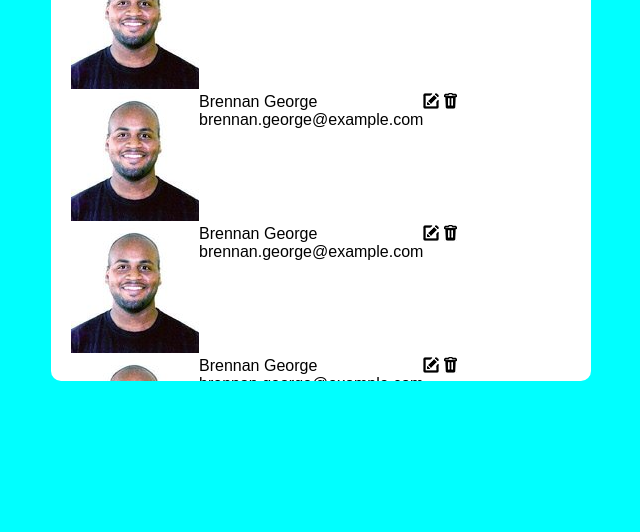
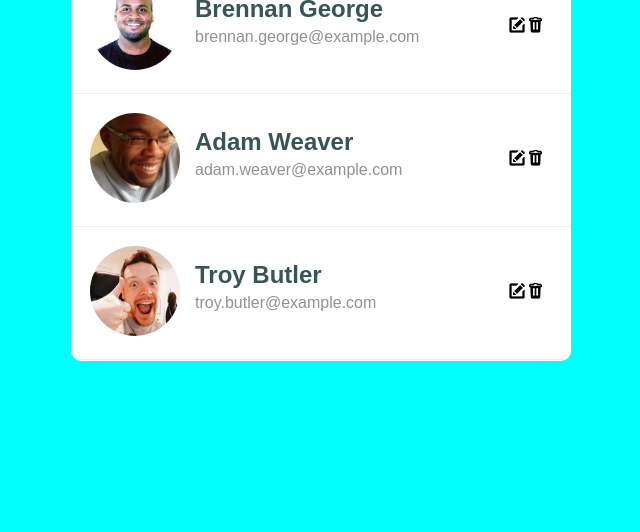
Before and after one commit to guigaldino/projeto-contatos-socias, a plain HTML site: page index.html in a window 1280 px wide. Shown: the part 268-800 px from the top of the page, without its empty margins (319-959 px from the left). Drawn offline with Linux system fonts and the light colour scheme.

Commit message:
Estilos das listas aplicados

```diff
--- a/estilo/style.css
+++ b/estilo/style.css
@@ -24,7 +24,6 @@ h1.titulo{
 
 div#lista-contatos{
     background-color: white;
-    padding: 20px;
     width: 90%;
     max-width: 500px;
     max-height: 400px;
@@ -32,6 +31,39 @@ div#lista-contatos{
     border-radius: 10px;
 }
 
+div#lista-contatos ul{
+    list-style-type: none;
+    padding-left: 0;
+}
+
 #item{
     display: flex;
+    border-bottom: 1px solid #eee;
+    padding: 19px;
 }
+
+.item-imagem img{
+    width: 90px;
+    border-radius: 50%;
+}
+
+.item-content{
+    padding: 15px;
+    flex-grow: 1;
+}
+
+.item-nome{
+    font-size: 24px;
+    font-weight: bold;
+    color: #385555;
+}
+
+.item-email{
+    margin-top: 5px;
+    color: #919191;
+}
+
+.item-action{
+    align-self: center;
+    margin-right: 10px;
+}
--- a/index.html
+++ b/index.html
@@ -37,13 +37,13 @@
                 <li id="item">
 
                     <div class="item-imagem">
-                        <img src="imagens/1.jpg" alt="Foto de perfil">
+                        <img src="imagens/2.jpg" alt="Foto de perfil">
                     </div>
 
                     <div class="item-content">
-                        <p class="item-nome">Brennan George
+                        <p class="item-nome">Adam Weaver
                         </p>
-                        <p class="item-email">brennan.george@example.com</p>
+                        <p class="item-email">adam.weaver@example.com</p>
                     </div>
 
                     <div class="item-action">
@@ -55,13 +55,13 @@
                 <li id="item">
 
                     <div class="item-imagem">
-                        <img src="imagens/1.jpg" alt="Foto de perfil">
+                        <img src="imagens/3.jpg" alt="Foto de perfil">
                     </div>
 
                     <div class="item-content">
-                        <p class="item-nome">Brennan George
+                        <p class="item-nome">Troy Butler
                         </p>
-                        <p class="item-email">brennan.george@example.com</p>
+                        <p class="item-email">troy.butler@example.com</p>
                     </div>
 
                     <div class="item-action">
@@ -73,13 +73,13 @@
                 <li id="item">
 
                     <div class="item-imagem">
-                        <img src="imagens/1.jpg" alt="Foto de perfil">
+                        <img src="imagens/4.jpg" alt="Foto de perfil">
                     </div>
 
                     <div class="item-content">
-                        <p class="item-nome">Brennan George
+                        <p class="item-nome">Isobel Lewis
                         </p>
-                        <p class="item-email">brennan.george@example.com</p>
+                        <p class="item-email">isobel.lewis@example.com</p>
                     </div>
 
                     <div class="item-action">
@@ -91,13 +91,13 @@
                 <li id="item">
 
                     <div class="item-imagem">
-                        <img src="imagens/1.jpg" alt="Foto de perfil">
+                        <img src="imagens/5.jpg" alt="Foto de perfil">
                     </div>
 
                     <div class="item-content">
-                        <p class="item-nome">Brennan George
+                        <p class="item-nome">Lisa Garcia
                         </p>
-                        <p class="item-email">brennan.george@example.com</p>
+                        <p class="item-email">lisa.garcia@example.com</p>
                     </div>
 
                     <div class="item-action">
@@ -109,13 +109,13 @@
                 <li id="item">
 
                     <div class="item-imagem">
-                        <img src="imagens/1.jpg" alt="Foto de perfil">
+                        <img src="imagens/6.jpg" alt="Foto de perfil">
                     </div>
 
                     <div class="item-content">
-                        <p class="item-nome">Brennan George
+                        <p class="item-nome">Carolyn Silva
                         </p>
-                        <p class="item-email">brennan.george@example.com</p>
+                        <p class="item-email">carolyn.silva@example.com</p>
                     </div>
 
                     <div class="item-action">
```
